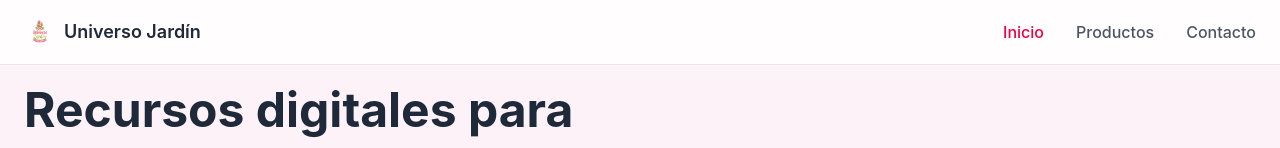
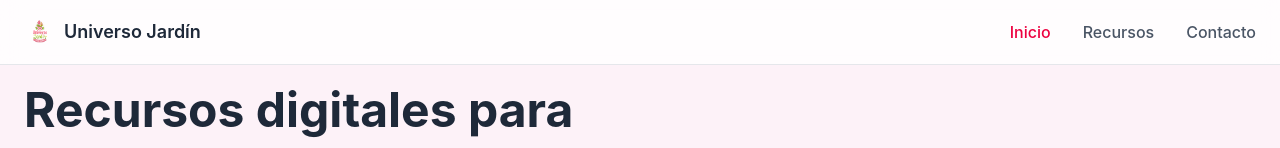
Before and after one commit to SmaniaMatias20/Universojardin, an Angular app in the folder Front/: page /home in a window 1280 px wide. Shown: the top 148 px of the page. Built offline with nearby package versions, Linux system fonts and the light colour scheme.

Commit message:
recursos

```diff
--- a/Front/src/app/components/navbar/navbar.html
+++ b/Front/src/app/components/navbar/navbar.html
@@ -21,7 +21,7 @@
 
                 <a routerLink="/products" routerLinkActive="text-rose-600"
                     class="hover:text-rose-600 transition-colors">
-                    Productos
+                    Recursos
                 </a>
 
                 <a routerLink="/contacts" routerLinkActive="text-rose-600"
```
